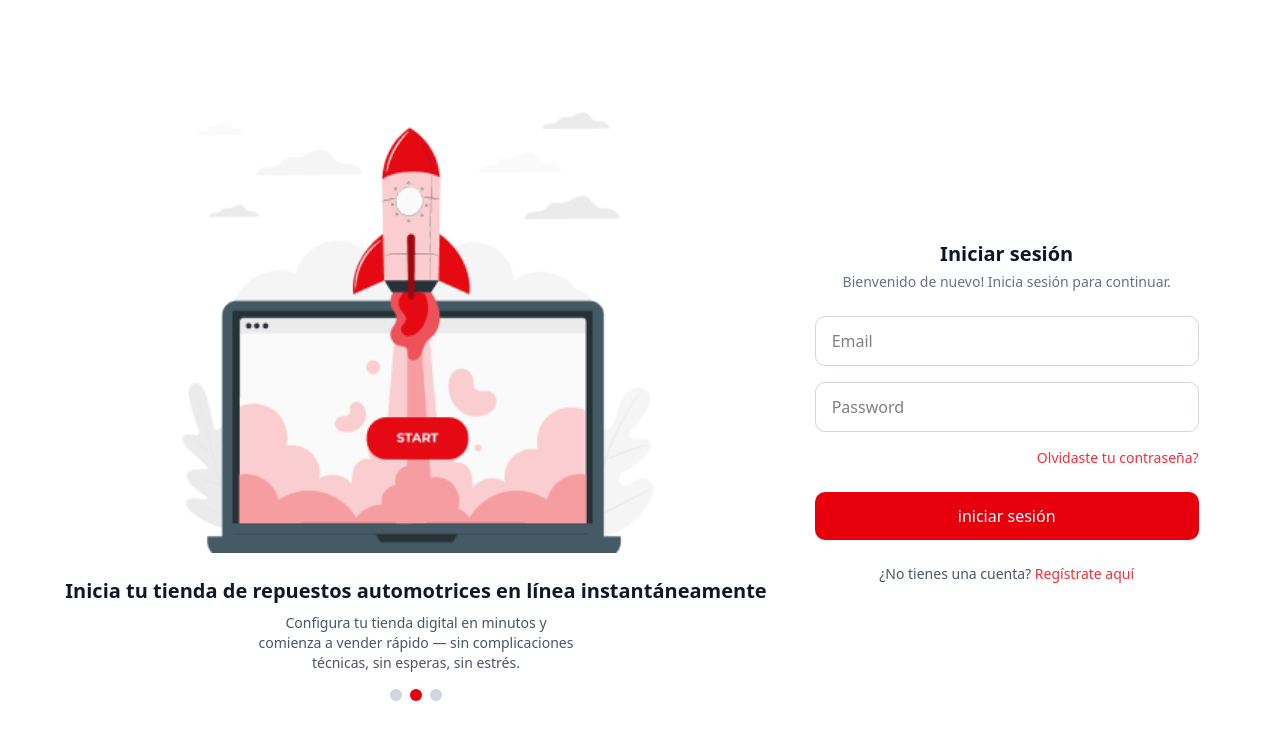
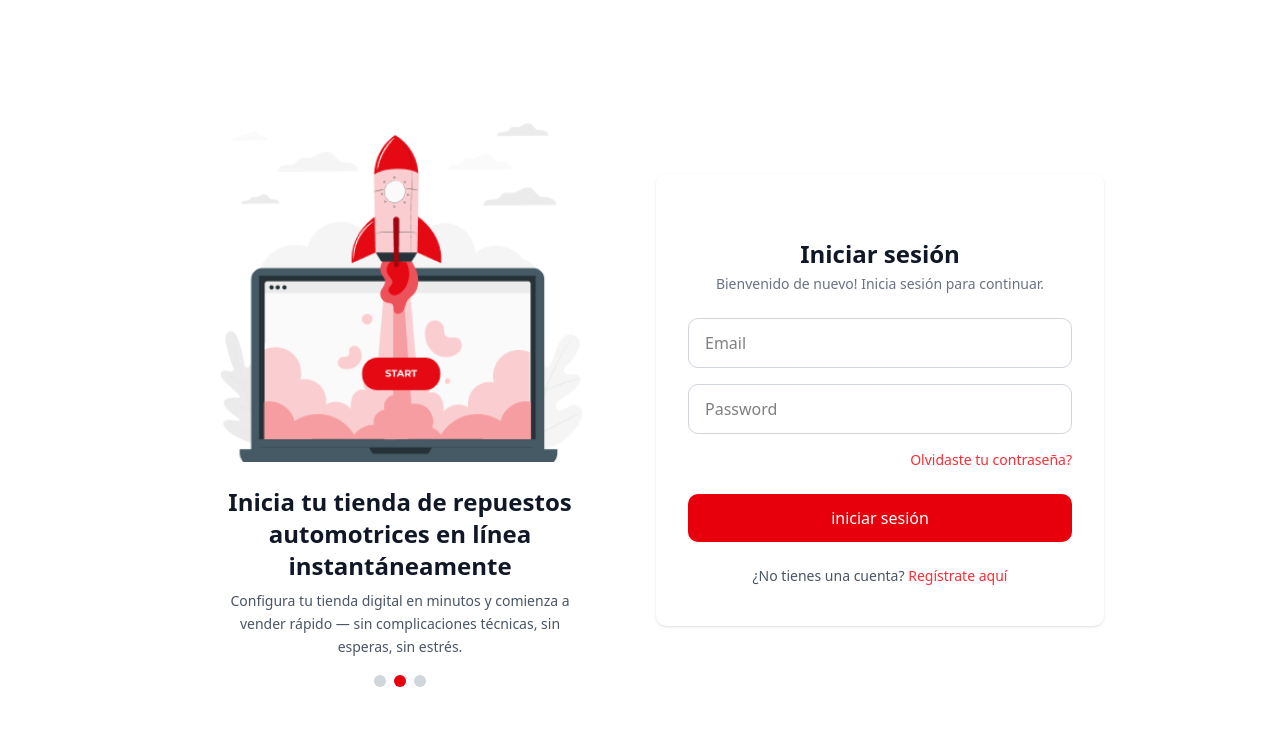
Before and after one commit to larefadev/Connect-App, a Next.js app: page / in a window 1280 px wide. Shown: the top 740 px of the page. Built offline with nearby package versions, Linux system fonts and the light colour scheme; no server answers.

Commit message:
Implementacion Responsive

```diff
--- a/src/Modules/Auth/Components/Index.tsx
+++ b/src/Modules/Auth/Components/Index.tsx
@@ -12,22 +12,27 @@ export const Index = () => {
   };
 
   return (
-    <div className='flex justify-center items-center h-screen'>
-      <div>
+    <div className='min-h-screen flex flex-col lg:flex-row justify-center items-center p-4 sm:p-6 lg:p-8'>
+      {/* Steppers - Solo visible en desktop */}
+      <div className="hidden lg:block lg:flex-1 lg:max-w-md lg:mr-8">
         <Steppers />
       </div>
-      <div>
-        <div className="w-full bg-white-100 max-w-md px-8 py-10">
-          <div className="flex flex-col items-center mb-6">
-            <h2 className="text-xl font-semibold text-gray-900">Crear cuenta</h2>
-            <p className="text-sm text-gray-500 mt-1">
+
+      {/* Formulario de registro */}
+      <div className="w-full max-w-md mx-auto lg:mx-0">
+        <div className="w-full bg-white-100 px-4 sm:px-6 lg:px-8 py-6 sm:py-8 lg:py-10 rounded-lg shadow-sm">
+          <div className="flex flex-col items-center mb-4 sm:mb-6">
+            <h2 className="text-lg sm:text-xl lg:text-2xl font-semibold text-gray-900 text-center">
+              Crear cuenta
+            </h2>
+            <p className="text-xs sm:text-sm text-gray-500 mt-1 text-center px-2">
               Completa el formulario para registrarte
             </p>
           </div>
 
           <Register />
 
-          <div className="text-center mt-6 text-sm text-gray-600">
+          <div className="text-center mt-4 sm:mt-6 text-xs sm:text-sm text-gray-600 px-2">
             ¿Ya tienes una cuenta?{" "}
             <span
               className="text-red-500 hover:underline cursor-pointer"
--- a/src/Modules/Auth/Components/Login/Login.tsx
+++ b/src/Modules/Auth/Components/Login/Login.tsx
@@ -29,33 +29,35 @@ export const Login = () => {
   };
 
   return (
-    <div className="w-full bg-white-100 max-w-md px-8 py-10">
+    <div className="w-full bg-white-100 max-w-md mx-auto px-4 sm:px-6 lg:px-8 py-6 sm:py-8 lg:py-10">
       <div className="flex flex-col items-center">
        {/* <Image src="/images/logo.svg" alt="Logo" width={250} height={160} /> */}
-        <h2 className="text-xl font-semibold text-gray-900 mt-6">Iniciar sesión</h2>
-        <p className="text-sm text-gray-500 mt-1 mb-6">
+        <h2 className="text-lg sm:text-xl lg:text-2xl font-semibold text-gray-900 mt-4 sm:mt-6 text-center">
+          Iniciar sesión
+        </h2>
+        <p className="text-xs sm:text-sm text-gray-500 mt-1 mb-4 sm:mb-6 text-center px-2">
          Bienvenido de nuevo! Inicia sesión para continuar.
         </p>
       </div>
 
-      <form className="space-y-4" onSubmit={onSubmit}>
+      <form className="space-y-3 sm:space-y-4" onSubmit={onSubmit}>
         <input
           type="email"
           placeholder="Email"
           value={email}
           onChange={(e) => setEmail(e.target.value)}
-          className="w-full px-4 py-3 border border-gray-300 rounded-lg focus:outline-none focus:ring-2 focus:ring-red-500"
+          className="w-full px-3 sm:px-4 py-2.5 sm:py-3 text-sm sm:text-base border border-gray-300 rounded-lg focus:outline-none focus:ring-2 focus:ring-red-500 transition-colors"
         />
         <input
           type="password"
           placeholder="Password"
           value={password}
           onChange={(e) => setPassword(e.target.value)}
-          className="w-full px-4 py-3 border border-gray-300 rounded-lg focus:outline-none focus:ring-2 focus:ring-red-500"
+          className="w-full px-3 sm:px-4 py-2.5 sm:py-3 text-sm sm:text-base border border-gray-300 rounded-lg focus:outline-none focus:ring-2 focus:ring-red-500 transition-colors"
         />
-        {error && <p className="text-sm text-red-600">{error}</p>}
+        {error && <p className="text-xs sm:text-sm text-red-600 text-center">{error}</p>}
 
-        <div className="text-right text-sm">
+        <div className="text-right text-xs sm:text-sm">
           <span className="text-red-500 hover:underline cursor-pointer">
             Olvidaste tu contraseña?
           </span>
@@ -63,14 +65,14 @@ export const Login = () => {
 
         <button
           type="submit"
-          className="w-full bg-red-600 hover:bg-red-700 text-white font-medium py-3 rounded-lg mt-2 disabled:opacity-50"
+          className="w-full bg-red-600 hover:bg-red-700 text-white font-medium py-2.5 sm:py-3 rounded-lg mt-2 disabled:opacity-50 transition-colors text-sm sm:text-base"
           disabled={isLoading}
         >
           {isLoading ? 'Iniciando...' : 'iniciar sesión'}
         </button>
       </form>
 
-      <div className="text-center mt-6 text-sm text-gray-600">
+      <div className="text-center mt-4 sm:mt-6 text-xs sm:text-sm text-gray-600 px-2">
         ¿No tienes una cuenta?{" "}
         <span
           className="text-red-500 hover:underline cursor-pointer"
--- a/src/Modules/Auth/Components/Onboarding/Step.tsx
+++ b/src/Modules/Auth/Components/Onboarding/Step.tsx
@@ -12,12 +12,20 @@ export const Step = (
     const { stepInformation } = props
     return (
         <>
-            <div className="flex flex-col items-center text-center">
-                <Image src={stepInformation.image} alt={stepInformation.title} width={500} height={500} />
-                <h2 className="text-xl font-bold text-gray-900 mt-6">
+            <div className="flex flex-col items-center text-center px-4">
+                <div className="w-full max-w-sm sm:max-w-md lg:max-w-lg">
+                    <Image
+                        src={stepInformation.image}
+                        alt={stepInformation.title}
+                        width={500}
+                        height={500}
+                        className="w-full h-auto object-contain"
+                    />
+                </div>
+                <h2 className="text-lg sm:text-xl lg:text-2xl font-bold text-gray-900 mt-4 sm:mt-6 px-2">
                     {stepInformation.title}
                 </h2>
-                <p className="text-sm text-gray-600 mt-2 max-w-xs">
+                <p className="text-xs sm:text-sm text-gray-600 mt-2 max-w-sm sm:max-w-md lg:max-w-lg px-2 leading-relaxed">
                     {stepInformation.description}
                 </p>
             </div>
--- a/src/Modules/Auth/Components/Onboarding/Steppers.tsx
+++ b/src/Modules/Auth/Components/Onboarding/Steppers.tsx
@@ -48,9 +48,9 @@ export const Steppers = () => {
 
 
     return (
-        <div className="flex items-center justify-center p-4 h-screen">
-            <div className="flex flex-row justify-center">
-                <div>
+        <div className="flex items-center justify-center p-4 h-full min-h-screen lg:min-h-0">
+            <div className="flex flex-row justify-center w-full max-w-2xl">
+                <div className="w-full">
                     <Step stepInformation={dataStep[currentStep]} />
                     {stepPointer()}
                 </div>
--- a/src/Modules/Auth/Components/Register/Register.tsx
+++ b/src/Modules/Auth/Components/Register/Register.tsx
@@ -75,14 +75,14 @@ export const Register = () => {
   }
 
   return (
-    <div className="w-full max-w-md">
-      <form className="space-y-4" onSubmit={handleSubmit}>
+    <div className="w-full max-w-md mx-auto">
+      <form className="space-y-3 sm:space-y-4" onSubmit={handleSubmit}>
         <input
           type="text"
           placeholder="Nombre de usuario"
           value={formData.username}
           onChange={(e=> handleInputChange('username', e.target.value))}
-          className="w-full px-4 py-3 border border-gray-300 rounded-lg focus:outline-none focus:ring-2 focus:ring-red-500"
+          className="w-full px-3 sm:px-4 py-2.5 sm:py-3 text-sm sm:text-base border border-gray-300 rounded-lg focus:outline-none focus:ring-2 focus:ring-red-500 transition-colors"
           disabled={isLoading}
         />
         <input
@@ -90,7 +90,7 @@ export const Register = () => {
           value={formData.email}
           onChange={(e=> handleInputChange('email', e.target.value))}
           placeholder="Correo electrónico"
-          className="w-full px-4 py-3 border border-gray-300 rounded-lg focus:outline-none focus:ring-2 focus:ring-red-500"
+          className="w-full px-3 sm:px-4 py-2.5 sm:py-3 text-sm sm:text-base border border-gray-300 rounded-lg focus:outline-none focus:ring-2 focus:ring-red-500 transition-colors"
           disabled={isLoading}
         />
         <input
@@ -98,7 +98,7 @@ export const Register = () => {
           placeholder="Contraseña"
           value={formData.password}
           onChange={(e=> handleInputChange('password', e.target.value))}
-          className="w-full px-4 py-3 border border-gray-300 rounded-lg focus:outline-none focus:ring-2 focus:ring-red-500"
+          className="w-full px-3 sm:px-4 py-2.5 sm:py-3 text-sm sm:text-base border border-gray-300 rounded-lg focus:outline-none focus:ring-2 focus:ring-red-500 transition-colors"
           disabled={isLoading}
         />
         <input
@@ -106,20 +106,20 @@ export const Register = () => {
           placeholder="Confirmar contraseña"
           value={formData.confirmPassword}
           onChange={ (e) => handleInputChange('confirmPassword', e.target.value)}
-          className="w-full px-4 py-3 border border-gray-300 rounded-lg focus:outline-none focus:ring-2 focus:ring-red-500"
+          className="w-full px-3 sm:px-4 py-2.5 sm:py-3 text-sm sm:text-base border border-gray-300 rounded-lg focus:outline-none focus:ring-2 focus:ring-red-500 transition-colors"
           disabled={isLoading}
         />
 
-        <div className="flex items-center text-sm mt-2">
-          <input type="checkbox" id="terms" className="mr-2" required />
-          <label htmlFor="terms">
+        <div className="flex items-start text-xs sm:text-sm mt-2 space-x-2">
+          <input type="checkbox" id="terms" className="mt-1 flex-shrink-0" required />
+          <label htmlFor="terms" className="leading-relaxed">
             Acepto los <span className="text-red-500 underline">Términos y Condiciones</span>
           </label>
         </div>
 
         <button
           type="submit"
-          className="w-full bg-red-600 hover:bg-red-700 text-white font-medium py-3 rounded-lg mt-4 disabled:opacity-50 disabled:cursor-not-allowed"
+          className="w-full bg-red-600 hover:bg-red-700 text-white font-medium py-2.5 sm:py-3 rounded-lg mt-3 sm:mt-4 disabled:opacity-50 disabled:cursor-not-allowed transition-colors text-sm sm:text-base"
           disabled={isLoading}
         >
           {isLoading ? 'Registrando...' : 'Registrarme'}
--- a/src/components/Auth/LoginOnly.tsx
+++ b/src/components/Auth/LoginOnly.tsx
@@ -5,12 +5,17 @@ import { Steppers } from "@/Modules/Auth/Components/Onboarding/Steppers";
 
 export const LoginOnly = () => {
   return (
-    <div className='flex justify-center items-center h-screen'>
-      <div>
+    <div className='min-h-screen flex flex-col lg:flex-row justify-center items-center p-4 sm:p-6 lg:p-8'>
+      {/* Steppers - Solo visible en desktop */}
+      <div className="hidden lg:block lg:flex-1 lg:max-w-md lg:mr-8">
         <Steppers />
       </div>
-      <div>
-        <Login />
+
+      {/* Formulario de login */}
+      <div className="w-full max-w-md mx-auto lg:mx-0">
+        <div className="bg-white-100 rounded-lg shadow-sm">
+          <Login />
+        </div>
       </div>
     </div>
   )
```
